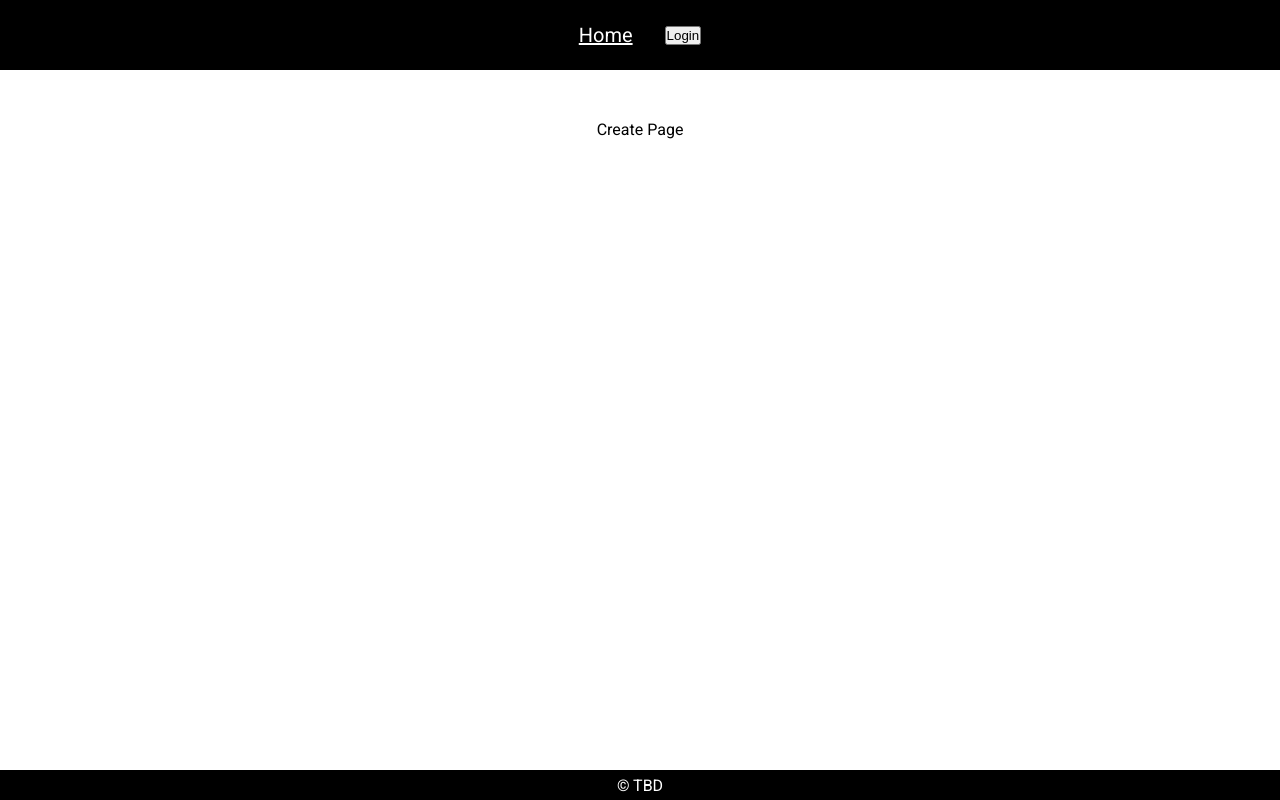
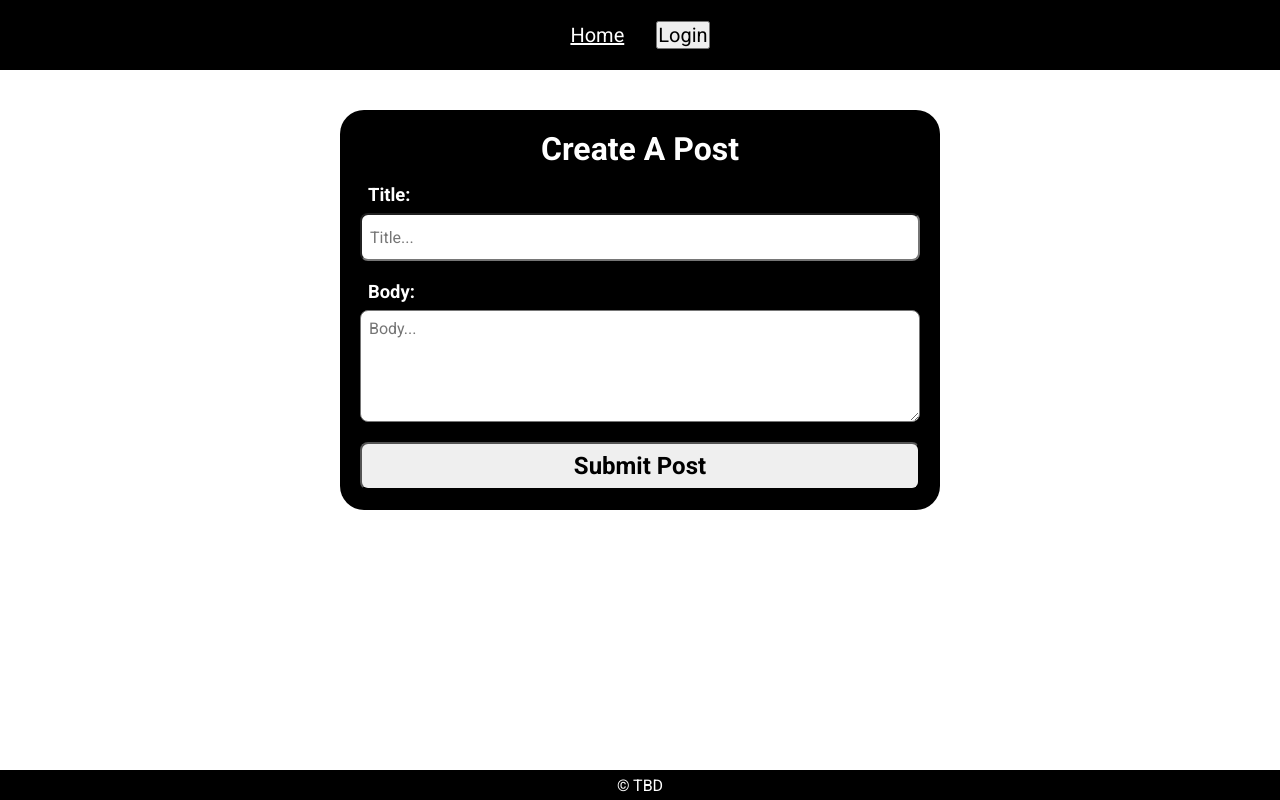
Before and after one commit to simplenotsimpler/n423-homework-03, a Next.js app: page /create in a window 1280 px wide. Built offline with nearby package versions, Linux system fonts and the light colour scheme; no server answers.

Commit message:
feature: start create post component

```diff
--- a/src/components/Navbar.jsx
+++ b/src/components/Navbar.jsx
@@ -17,7 +17,7 @@ const Navbar = () => {
         {firebase.currentUser.email ? (
           <>
             <li>
-              <Link href="/create">Create TBD</Link>
+              <Link href="/create">Create Post</Link>
             </li>
             <li>
               <button onClick={firebase.logoutUser}>Logout</button>
--- /dev/null
+++ b/src/components/PostForm.jsx
@@ -0,0 +1,22 @@
+import PostFormStyles from "../styles/PostForm.module.css";
+
+const PostForm = ({ formTitle = "Create A Post" }) => {
+  return (
+    <>
+      <form className={PostFormStyles.postForm}>
+        <h1>{formTitle}</h1>
+        <div className={PostFormStyles.postInputGroup}>
+          <label htmlFor="title">Title:</label>
+          <input type="text" name="title" id="title" placeholder="Title..." />
+        </div>
+        <div className={PostFormStyles.postInputGroup}>
+          <label htmlFor="body">Body:</label>
+          <textarea name="body" id="body" placeholder="Body..." />
+        </div>
+        <input type="submit" value="Submit Post" aria-label="submit-post" />
+      </form>
+    </>
+  );
+};
+
+export default PostForm;
--- a/src/pages/create.js
+++ b/src/pages/create.js
@@ -1,9 +1,8 @@
-import CreateStyles from "../styles/Create.module.css"
+import PostForm from "@/components/PostForm.jsx";
+import CreateStyles from "../styles/Create.module.css";
 
 const Create = () => {
-  return (
-    <p>Create Page</p>
-   );
-}
+  return <PostForm />;
+};
 
 export default Create;
--- /dev/null
+++ b/src/styles/PostForm.module.css
@@ -0,0 +1,50 @@
+.postForm {
+  background-color: black;
+  color: white;
+
+  display: flex;
+  flex-direction: column;
+  /* justify-content: space-between; */
+  width: 600px;
+  padding: 1.25rem;
+  border-radius: 1.5rem;
+}
+
+.postForm h1 {
+  text-align: center;
+  margin-bottom: 1rem;
+}
+
+.postInputGroup {
+  display: flex;
+  flex-direction: column;
+  justify-content: center;
+  /* margin-bottom: 1.5rem; */
+}
+
+.postInputGroup label {
+  margin-bottom: 0.5rem;
+  font-size: 1.15rem;
+  font-weight: 700;
+  padding: 0 0.5rem;
+}
+.postInputGroup input {
+  height: 3rem;
+  margin-bottom: 1.25rem;
+  border-radius: 0.5rem;
+  padding: 0.5rem;
+}
+
+.postInputGroup textarea {
+  height: 7rem;
+  border-radius: 0.5rem;
+  padding: 0.5rem;
+}
+
+.postForm input[type="submit"] {
+  height: 3rem;
+  margin-top: 1.25rem;
+  border-radius: 0.5rem;
+  font-size: 1.5rem;
+  font-weight: 700;
+}
--- a/src/styles/globals.css
+++ b/src/styles/globals.css
@@ -13,6 +13,28 @@ body {
   width: 100%;
 }
 
+/* reset for forms */
+/* https://developer.mozilla.org/en-US/docs/Learn/Forms/Styling_web_forms */
+button,
+input,
+select,
+textarea {
+  font-family: inherit;
+  font-size: 100%;
+  /* background-color: transparent; */
+}
+
+fieldset {
+  border: 0;
+}
+
+input:focus,
+textarea:focus,
+select:focus {
+  outline: none;
+}
+
+/* base styles */
 body {
   font-family: var(--roboto-font);
 }
@@ -23,7 +45,7 @@ body {
   justify-content: center;
   align-items: center;
 
-  padding: 3.125rem;
+  padding: 2.5rem 3.125rem;
 }
 
 /*
```
